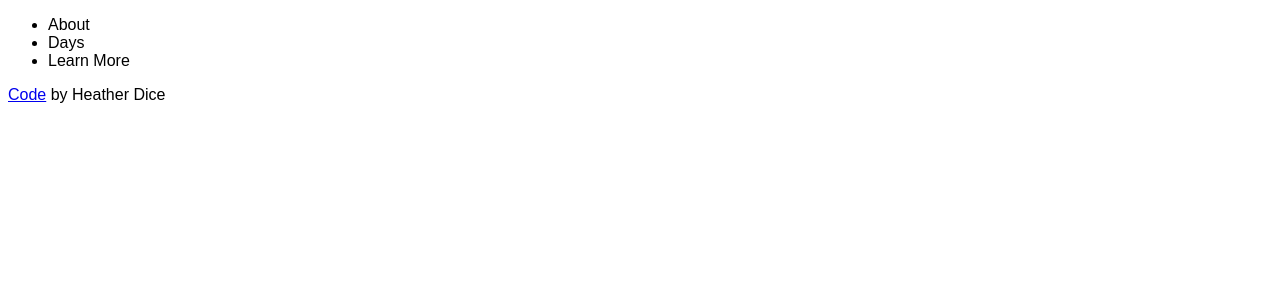
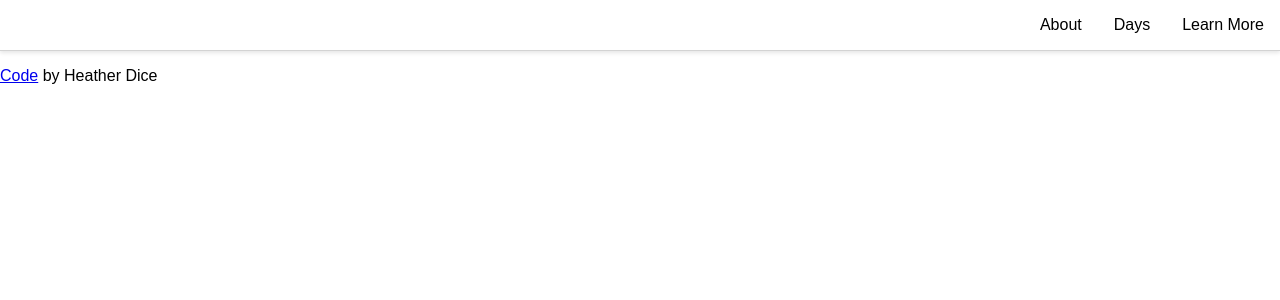
Before and after one commit to heatherdice/100_days_css, a React (Create React App) app: page / in a window 1280 px wide. Shown: the top 300 px of the page. Built offline with nearby package versions, Linux system fonts and the light colour scheme.

Commit message:
Navbar styling

```diff
--- a/src/App.css
+++ b/src/App.css
@@ -1,3 +1,7 @@
 * {
     font-family: Arial, Helvetica, sans-serif;
 }
+
+body {
+    margin: 0;
+}
--- a/src/components/Navbar.js
+++ b/src/components/Navbar.js
@@ -64,7 +64,7 @@ export default function Navbar() {
         <nav>
             <ul>
                 {navLinks.map((navbar) =>
-                    <li key={navbar.link}>
+                    <li key={navbar.title}>
                         <a to={navbar.link}>
                             {navbar.title}
                         </a>
--- a/src/styles/Navbar.css
+++ b/src/styles/Navbar.css
@@ -0,0 +1,20 @@
+nav, ul {
+    display: flex;
+}
+
+nav {
+    top: 0;
+    justify-content: flex-end;
+    border-bottom: 1px solid #D3D3D3;
+    box-shadow: 0 2px 4px rgba(0, 0, 0, 0.1);
+}
+
+ul {
+    list-style: none;
+    flex-direction: row;
+}
+
+li {
+    cursor: pointer;
+    padding: 0 1em;
+}
```
